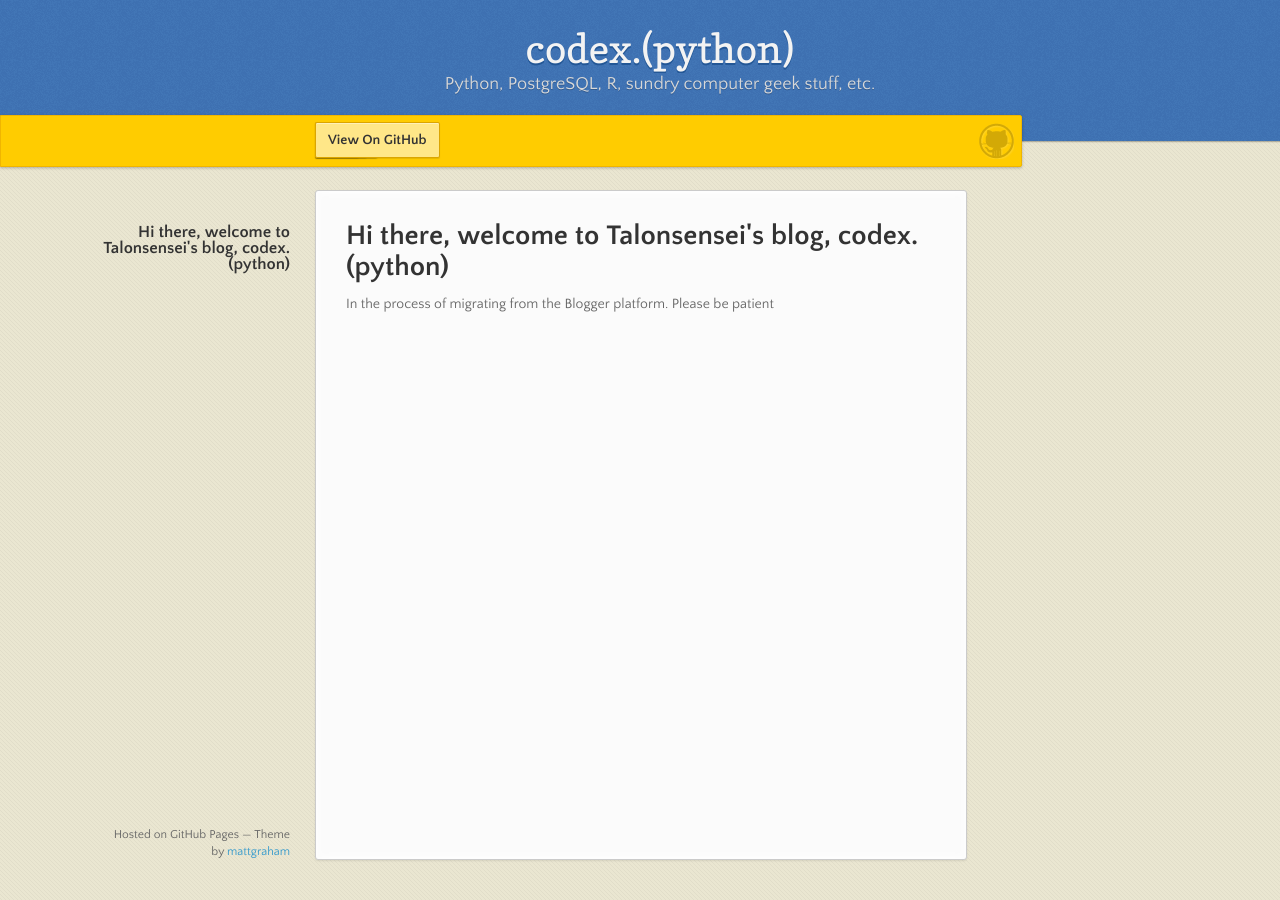
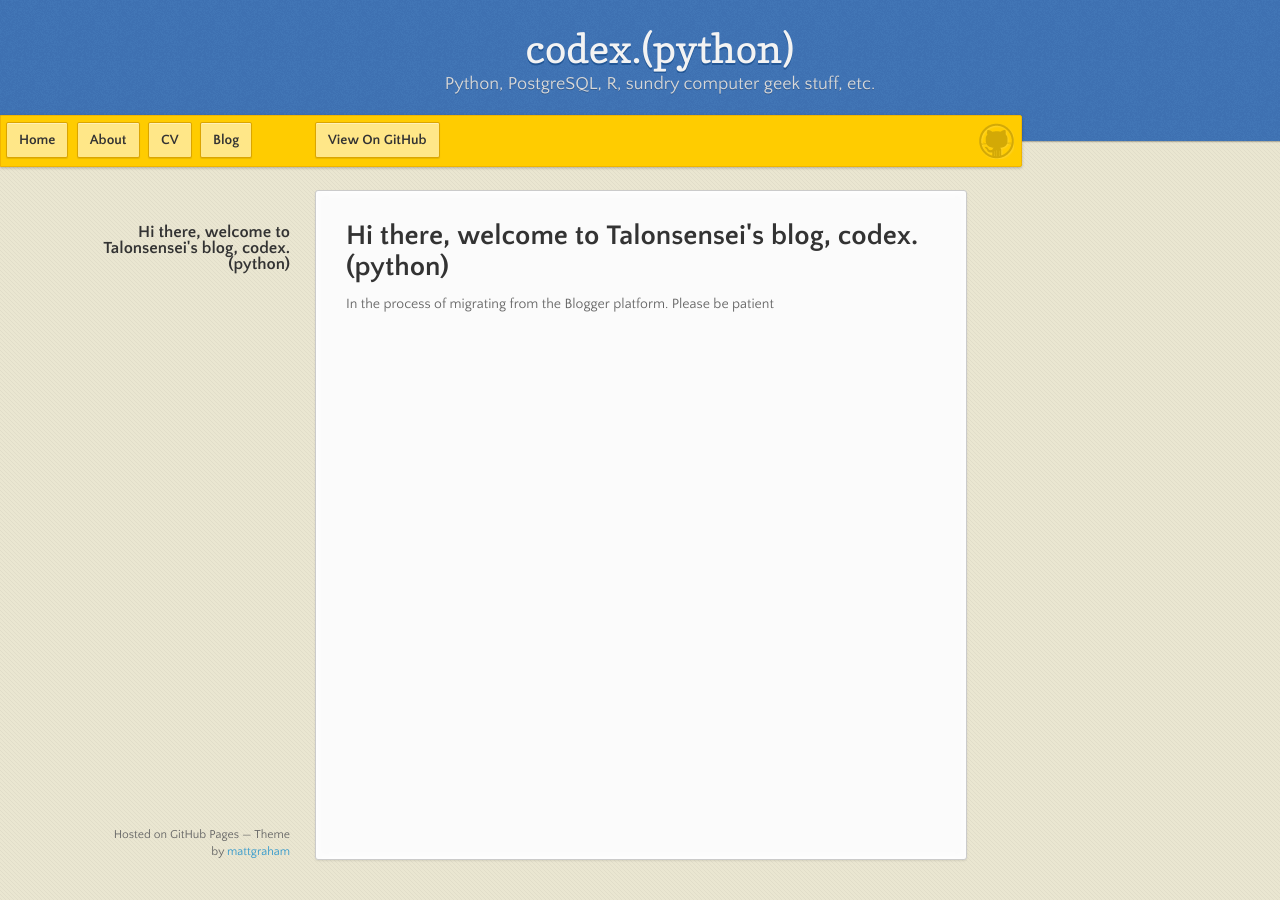
Before and after one commit to talonsensei/talonsensei.github.io, a Jekyll site: the page built from index.html, in a window 1280 px wide. Built offline with Jekyll 4.4.1, drawn with Linux system fonts in a browser that asks for light colours; nearby versions of some CDN libraries.

Commit message:
Update default.html

```diff
--- a/_layouts/default.html
+++ b/_layouts/default.html
@@ -22,10 +22,10 @@
 
       <div id="banner">
 	<span id="logo"></span>
-	      <a href="{{ site.github.url }}" class="button fork"><strong>Home</strong></a>
-	      <a href="/about" class="button fork"><strong>About</strong></a>
-	      <a href="/cv" class="button fork"><strong>CV</strong></a>
-	      <a href="/blog" class="button fork"><strong>Blog</strong></a>
+	      <a href="{{ site.github.url }}" class="button"><strong>Home</strong></a>
+	      <a href="{{ site.github.url }}/about" class="button"><strong>About</strong></a>
+	      <a href="{{ site.github.url }}/cv" class="button"><strong>CV</strong></a>
+	      <a href="{{ site.github.url }}/blog" class="button"><strong>Blog</strong></a>
               <a href="{{ site.github.repository_url }}" class="button fork"><strong>View On GitHub</strong></a>
         {% if site.show_downloads %}
           <div class="downloads">
```
